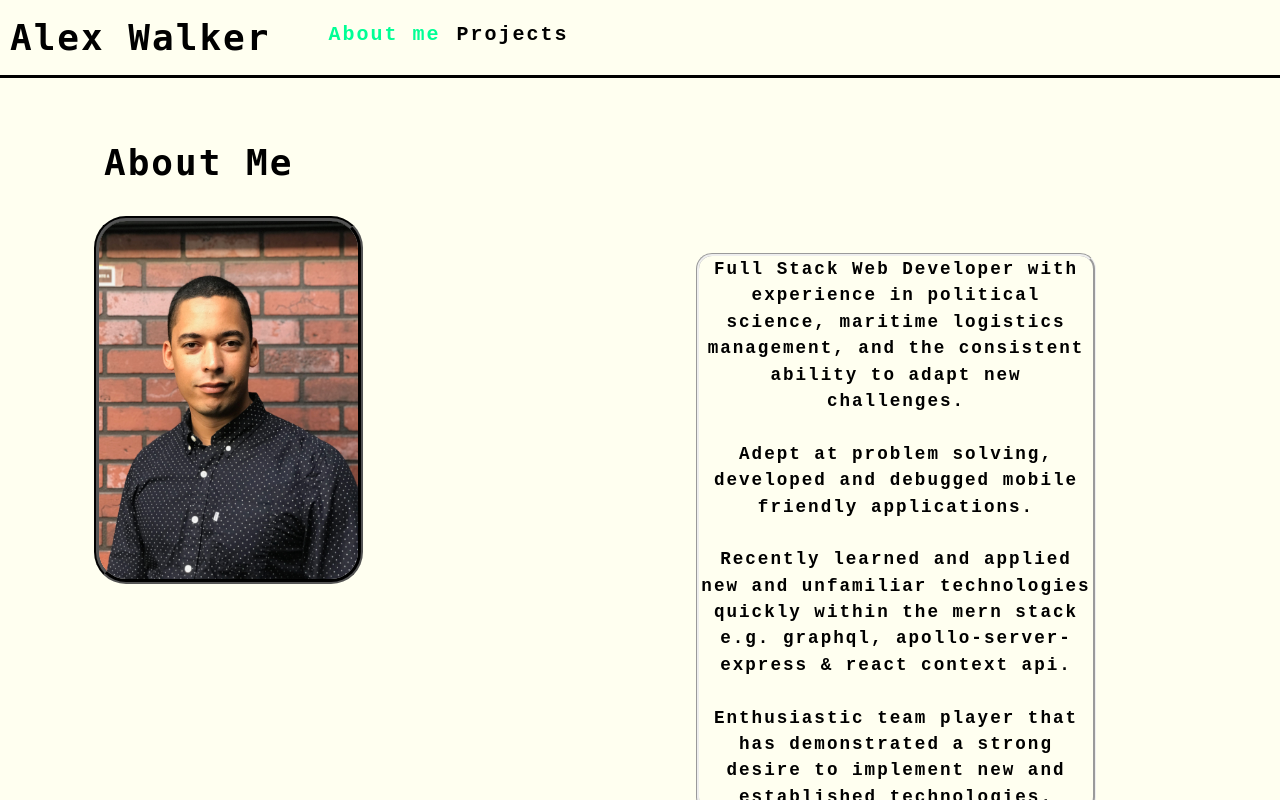
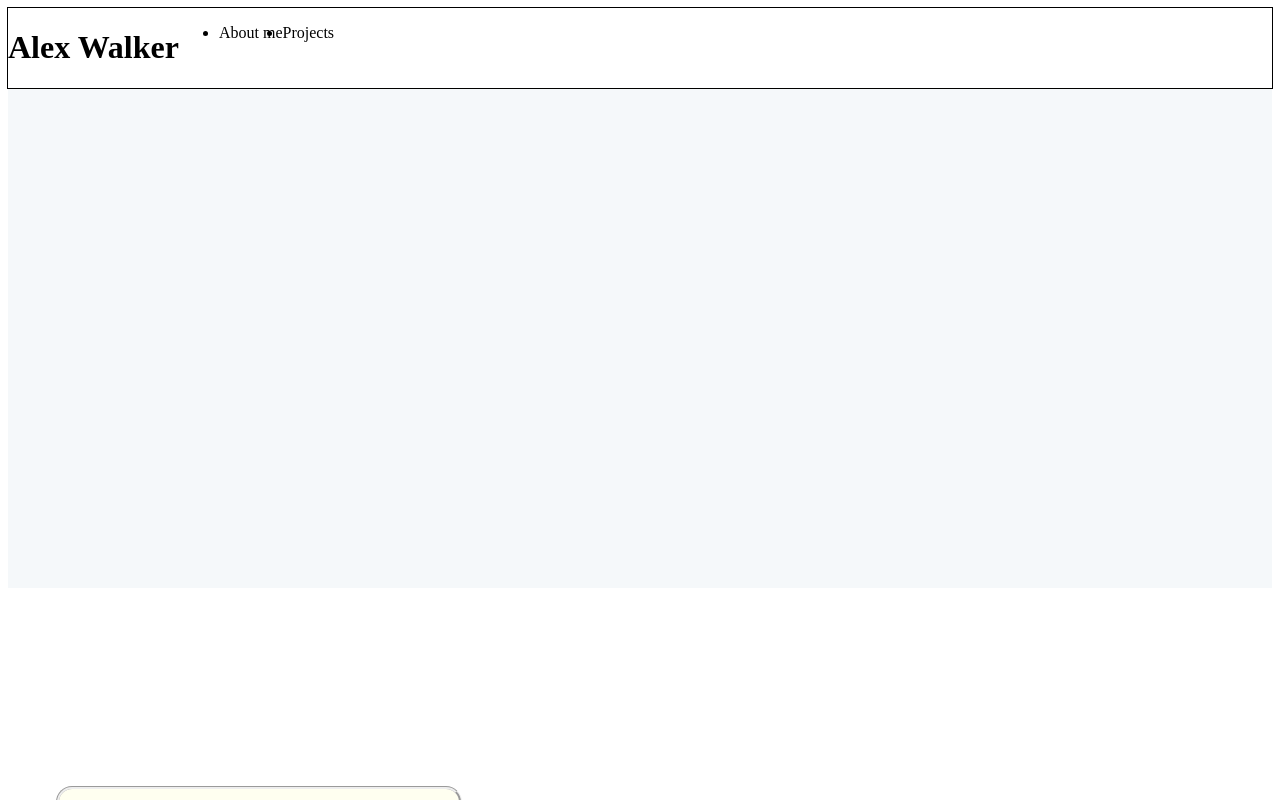
Before and after one commit to Walker-Walker/alex-portfolio, a React (Create React App) app: page / in a window 1280 px wide. Shown: the top 800 px of the page. Built offline with nearby package versions, Linux system fonts and the light colour scheme.

Commit message:
completely deleted most styling for index.css, added a hero for the main page, will do so for the project page, also working with flexbox for the nav, and css grid for all other components.

```diff
--- a/src/components/About/about.css
+++ b/src/components/About/about.css
@@ -9,20 +9,22 @@ color: black;
 
 }
 
-.grid-container1 {
+.grid-container {
     display: grid;
     /* grid-template-columns: 1fr 1fr; */
     grid-gap: 1rem;
-    grid-template-columns: repeat(auto-fill, minmax(200px, 1fr));
-
-
-    /* outline: solid; */
+    grid-template-rows: repeat(auto-fill, minmax(200px, 500px));
+    grid-row-gap:70px;
 }
 
+.hero {
+    background-color: #f5f8fa;
+    height: 100%;
+    width: 100%;
+}
 
 .intro {
     margin-top: 5rem;
-    /* outline:dashed yellow; */
 
 }
 
--- a/src/components/About/index.js
+++ b/src/components/About/index.js
@@ -5,16 +5,14 @@ import Card from "react-bootstrap/Card";
 
 function About() {
   return (
-    <div className="grid-container1">
-      <section className="about-me-photo">
-        <h1 id="about">About Me </h1>
-        <img
-          src={coverImage}
-          className="my-2 cover-image"
-          style={{ width: "50%", height: "50%" }}
-          alt="cover"
-        />
-      </section>
+    <div className="grid-container">
+      <div className="hero">
+
+
+      </div>
+
+
+
       <section className="intro">
         <Card border="primary" style={{ width: "25rem", height: "35rem" }}>
           <Card.Header></Card.Header>
--- a/src/components/Nav/nav.css
+++ b/src/components/Nav/nav.css
@@ -1,31 +1,29 @@
 /* Add a black background color to the top navigation */
 
 header {
-  background-color:ivory;
-  /* opacity: 70%; */
-  /* color: #faf3f3; */
-  outline:solid;
-   /* background: var(--dark);  */
-  /* background-image:url(./components/Nav/hero.jpg); */
+  border: 1px dimgrey;
+  outline-style: solid;
+  outline-width:thin;
 }
 
 header a {
   color: var(--light);
 }
 
-
 .flex-row {
   display: flex;
   flex-wrap: wrap;
+  flex-direction: row;
 
+  /* justify-content: space-between; */
 }
 
-.navActive {
-  color:rgb(0, 255, 149);
+.navActive:hover {
+  outline-style: solid;
+  outline-width:thin;
 }
 .topnav {
-    /* background-color: #333; */
-    overflow: hidden;
+   overflow: hidden;
   }
 
   /* Style the links inside the navigation bar */
--- a/src/index.css
+++ b/src/index.css
@@ -1,263 +1,10 @@
 
 main {
 	margin: 0 auto;
-	max-width: 90%;
-  padding: 50px 30px;
+	max-width: 100%;
 
 }
 :root {
   --primary: #130202;
-  --secondary: #000000;
-  --tertiary: #89c00a;
-  --light: #faf3f3;
-  /* --dark: #13141663; */
-  --darker: #552c2c;
-  --error: rgb(228, 46, 1);
-  --spacing-one: calc(1rem * 0.5);
-  --spacing-two: calc(1rem);
-  --spacing-five: calc(2.5rem);
-  background-color: ivory;
-}
-
-* {
-  box-sizing: border-box;
-}
-
-html,
-body {
-  min-height: 100%;
-}
-
-body {
-  margin: 0;
-  padding: 0;
-  font-weight: 600;
-  line-height: 1.5;
-  font-size: 20px;
-  letter-spacing: .1em;
-  background: var(--dark);
-  color: var(--dark);
-  font-family:  monospace;
 
 }
-
-h1,
-h2,
-h3,
-h4,
-h5,
-h6 {
-  font-family: 'monospace';
-  font-weight: 600;
-  margin: 5px 0;
-  line-height: 1.25;
-
-}
-
-h1 {
-  font-size: 2.25rem;
-  padding: 10px;
-
-}
-
-h2 {
-  font-size: 2rem;
-}
-
-h3 {
-  font-size: 1.75rem;
-}
-
-h4 {
-  font-size: 1.5rem;
-}
-
-h5 {
-  font-size: 1.25rem;
-}
-
-h6 {
-  font-size: 1rem;
-}
-
-p {
-  font-size: 1.1rem;
-  margin-top: 0;
-}
-
-a {
-  color: var(--tertiary);
-  text-decoration: none;
-  font-weight: bold;
-}
-
-a:hover {
-  text-decoration: underline;
-}
-
-
-
-button {
-  font-size: 1rem;
-  text-decoration: none;
-  padding: 0.25rem 1rem;
-  border-radius: .5rem;
-  border: none;
-  outline: none;
-  cursor: pointer;
-  margin: 0 1px;
-  background-color: var(--secondary);
-}
-
-button:hover {
-  opacity: .8;
-}
-
-button[disabled] {
-  cursor: default;
-  opacity: .8;
-}
-
-img {
-  max-width: 100%;
-}
-
-span[role="img"] {
-  cursor: default;
-}
-
-form {
-  width: 40%;
-}
-
-input {
-  font-size: 1rem;
-  padding: 0.25rem;
-  border: 1px solid var(--dark);
-  outline: none;
-  border-radius: 3px;
-  transition: box-shadow 0.2s;
-}
-
-input:focus {
-  border: 1px solid var(--secondary);
-  box-shadow: 0 0 .25rem rgba(0, 0, 0, .5);
-}
-
-li {
-  list-style: none;
-}
-
-nav a:hover {
-  /* text-decoration: none; */
-  background-color: yellow;;
-}
-
-nav  li {
-  cursor: pointer;
-}
-
-textarea {
-	width: 600px;
-	height: 120px;
-	border: 3px solid #cccccc;
-	padding: 5px;
-}
-
-.container {
-  width: 85%;
-  max-width: 1200px;
-  margin-left: auto;
-  margin-right: auto;
-}
-
-
-
-.space-between {
-  justify-content: space-between;
-}
-
-.flex-end {
-  justify-content: flex-end;
-}
-
-.mx-1 {
-  margin-right: var(--spacing-one);
-  margin-left: var(--spacing-one);
-}
-
-.mx-2 {
-  margin-right: var(--spacing-two);
-  margin-left: var(--spacing-two);
-}
-
-.my-1 {
-  margin-top: var(--spacing-one);
-  margin-bottom: var(--spacing-one);
-}
-
-.my-2 {
-  margin-top: var(--spacing-two);
-  margin-bottom: var(--spacing-two);
-}
-
-/* .my-5 {
-  margin-top: var(--spacing-five);
-  margin-bottom: var(--spacing-five);
-} */
-
-.px-1 {
-  padding-right: var(--spacing-one);
-  padding-left: var(--spacing-one);
-}
-
-.px-2 {
-  padding-right: var(--spacing-two);
-  padding-left: var(--spacing-two);
-}
-
-.py-1 {
-  padding-top: var(--spacing-one);
-  padding-bottom: var(--spacing-one);
-}
-
-.py-2 {
-  padding-top: var(--spacing-two);
-  padding-bottom: var(--spacing-two);
-}
-
-/* .card {
-  width: 25%;
-  text-align: center;
-} */
-
-.img-thumbnail {
-  width: auto;
-  height: 300px;
-  margin-bottom: 50px;
-  cursor: pointer;
-}
-
-
-
-button {
-	background: var(--primary);
-	border: 0;
-	border-radius: 5px;
-	color: #fff;
-	cursor: pointer;
-	font-size: 16px;
-	font-weight: 600;
-	margin-bottom: 30px;
-	padding: 10px 15px;
-}
-
-a {
-	border-radius: 5px;
-	color: var(--primary);
-	font-weight: 600;
-	padding: 2px 4px;
-	margin-left: -2px;
-	margin-right: -2px;
-
-}
```
